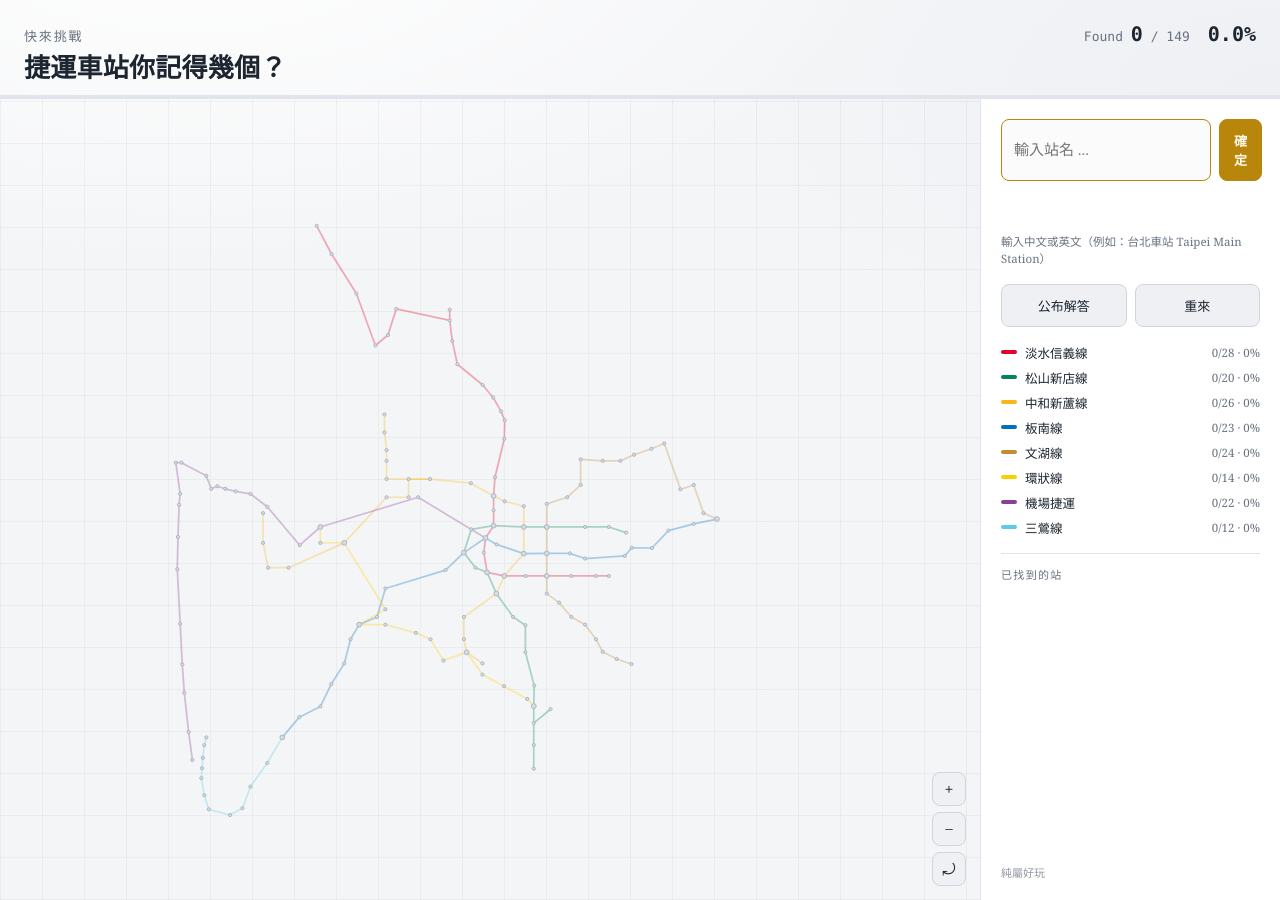
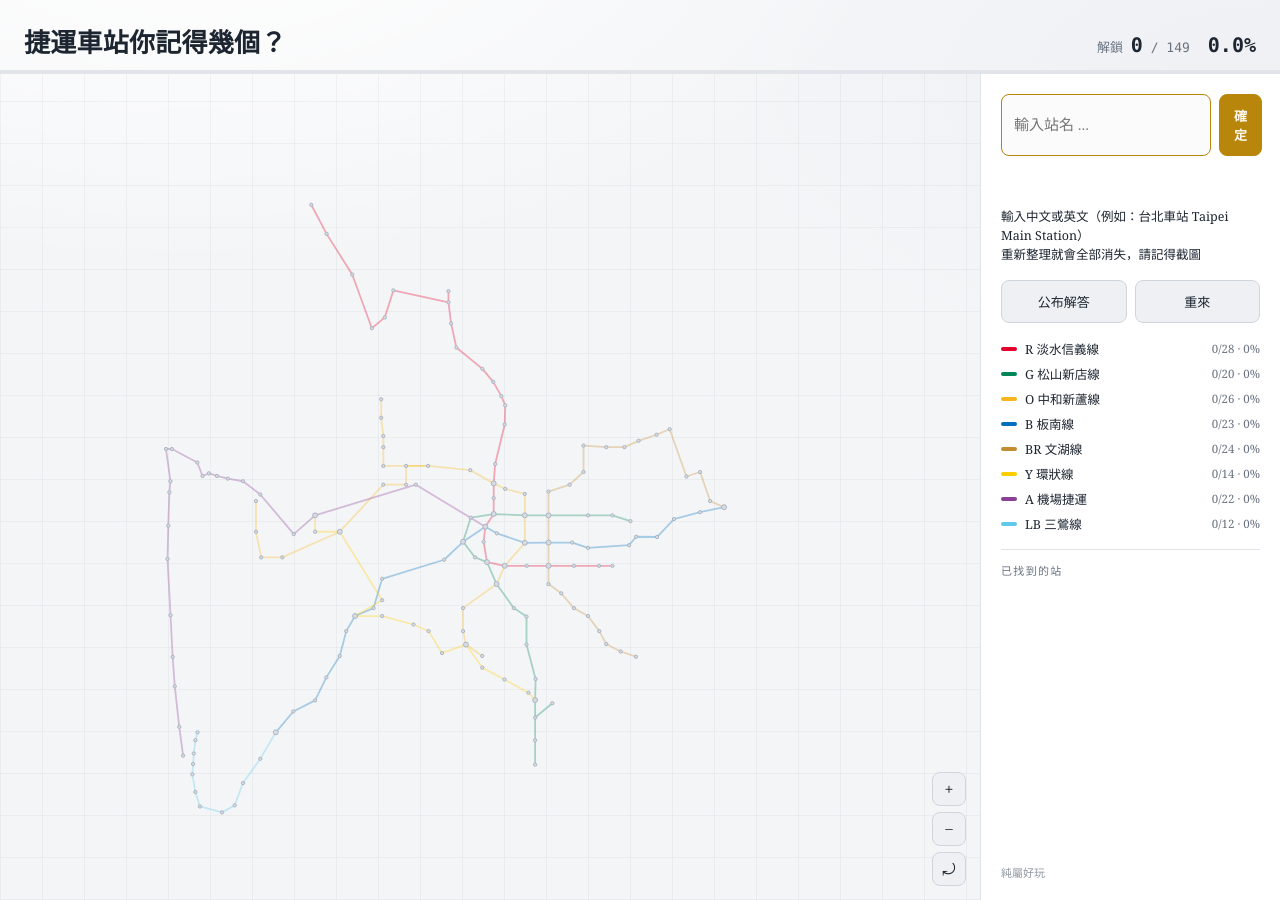
Before and after one commit to Chichinghsu/chichinghsu.github.io, a Jekyll site: the page projects/metro/index.html, which Jekyll copies as it is, in a window 1280 px wide. Built offline with Jekyll 4.4.1, drawn with Linux system fonts in a browser that asks for light colours.

Commit message:
update metro project, add color code, add instruction

```diff
--- a/projects/metro/index.html
+++ b/projects/metro/index.html
@@ -75,7 +75,7 @@
   .progressBar{
     height:100%;
     width:0%;
-    background:linear-gradient(90deg,#e3002c,#f8b61c,#008659,#0070bd,#c48c31,#ffce00);
+    background:var(--muted);
     transition:width .35s ease;
   }
 
@@ -224,7 +224,7 @@
   }
   .zoomctl button{ width:34px; height:34px; padding:0; font-size:16px; }
 
-  .hint{ font-size:11.5px; color:var(--muted); line-height:1.5; }
+  .hint{ font-size:12.5px; color:var(--ink); line-height:1.5; }
   .footer-note{ font-size:11px; color:#9098a3; margin-top:auto; padding-top:10px; }
 </style>
 </head>
@@ -232,11 +232,10 @@
 
 <div class="topbar">
   <div class="brand">
-    <div class="zh">快來挑戰</div>
     <h1>捷運車站你記得幾個？</h1>
   </div>
   <div class="stats">
-    <span>Found <b id="foundCount">0</b> / <span id="totalCount">0</span></span>
+    <span>解鎖 <b id="foundCount">0</b> / <span id="totalCount">0</span></span>
     <span class="pct"><b id="pctCount">0.0%</b></span>
   </div>
 </div>
@@ -264,7 +263,7 @@
       <button class="primary" type="submit">確定</button>
     </form>
     <div class="feedback" id="feedback"></div>
-    <div class="hint">輸入中文或英文（例如：台北車站 Taipei Main Station）</div>
+    <div class="hint">輸入中文或英文（例如：台北車站 Taipei Main Station）<br>重新整理就會全部消失，請記得截圖</div>
 
     <div style="display:flex; gap:8px;">
       <button id="revealBtn" style="flex:1;">公布解答</button>
@@ -593,11 +592,11 @@ function init(DATA){
       else if(res === null){ allAlready = allAlready && true; }
     });
     if(newlyFound.length){
-      feedback.textContent = '✓ ' + newlyFound.map(s=>s.en+' ('+s.zh+')').join('  +  ');
+      feedback.textContent = '✓ ' + newlyFound.map(s=>s.zh+' ('+s.en+')').join('  +  ');
       feedback.className = 'feedback ok';
       input.value='';
     } else {
-      feedback.textContent = 'Already found: '+ids.map(id=>byId[id].en).join(', ');
+      feedback.textContent = '已解鎖: '+ids.map(id=>byId[id].zh).join(', ');
       feedback.className = 'feedback no';
     }
     input.focus();
--- a/projects/metro/stations.json
+++ b/projects/metro/stations.json
@@ -1858,35 +1858,35 @@
     },
     "lineMeta": {
       "R": {
-        "name": "淡水信義線",
+        "name": "R 淡水信義線",
         "color": "#e3002c"
       },
       "G": {
-        "name": "松山新店線",
+        "name": "G 松山新店線",
         "color": "#008659"
       },
       "O": {
-        "name": "中和新蘆線",
+        "name": "O 中和新蘆線",
         "color": "#f8b61c"
       },
       "BL": {
-        "name": "板南線",
+        "name": "B 板南線",
         "color": "#0070bd"
       },
       "BR": {
-        "name": "文湖線",
+        "name": "BR 文湖線",
         "color": "#c48c31"
       },
       "Y": {
-        "name": "環狀線",
+        "name": "Y 環狀線",
         "color": "#ffce00"
       },
       "A": {
-        "name": "機場捷運",
+        "name": "A 機場捷運",
         "color": "#8b3f97"
       },
       "LB": {
-        "name": "三鶯線",
+        "name": "LB 三鶯線",
         "color": "#5fc9e8"
       }
     }
```
Also changed, not shown: other parts of projects/metro/index.html (+1 -1 lines).
